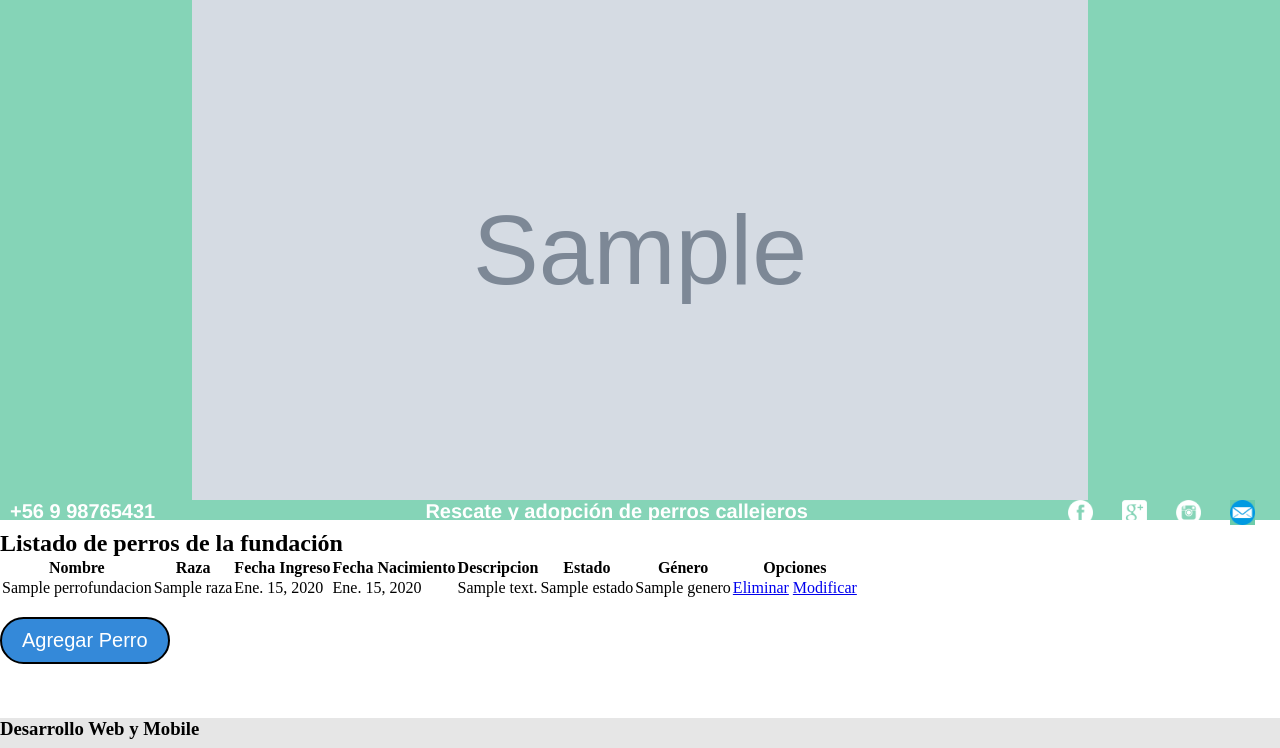
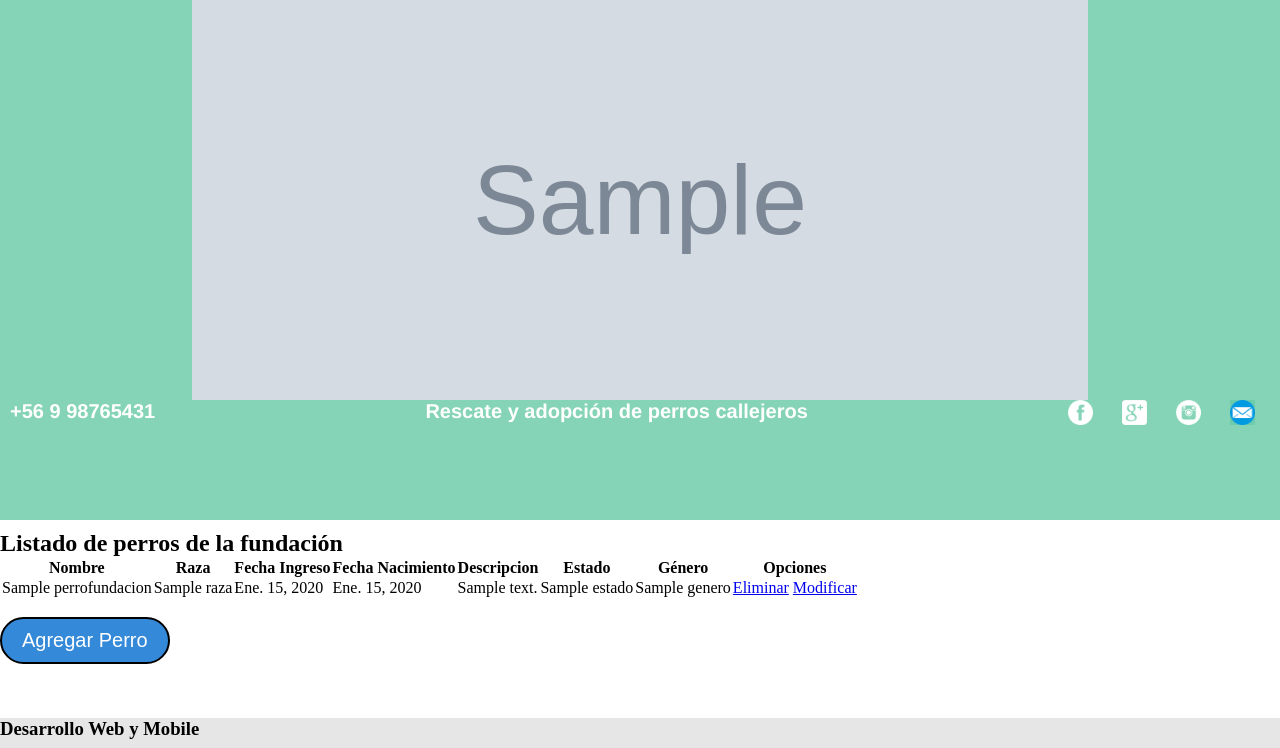
Before and after one commit to hecjara/misperris, a Django app: page /listaperro/ in a window 1280 px wide. Shown: the part 70-818 px from the top of the page. Run offline with Django 3.2, Linux system fonts and the light colour scheme; tables that the repository leaves empty hold one stand-in row (values such as "Sample post"); grey boxes marked "Sample" are stand-in pictures; some libraries are stand-ins or nearby versions.

Commit message:
ahora si

```diff
--- a/core/static/core/css/estilos.css
+++ b/core/static/core/css/estilos.css
@@ -106,7 +106,7 @@ header {
 
 .imagen_landing {
     width: 70%;
-    height: 500px;
+    height: 400px;
     margin: auto;
     display: block;
 }
--- a/core/templates/core/base.html
+++ b/core/templates/core/base.html
@@ -12,6 +12,9 @@
     <script src="https://cdn.jsdelivr.net/bxslider/4.2.12/jquery.bxslider.min.js"></script>
     <link rel="stylesheet" href="https://cdnjs.cloudflare.com/ajax/libs/fancybox/3.3.5/jquery.fancybox.min.css" />
     <script src="https://cdnjs.cloudflare.com/ajax/libs/fancybox/3.3.5/jquery.fancybox.min.js"></script>
+
+
+
     <script src="{% static 'core/js/landing.js' %}"></script>
     <script src="{% static 'core/js/validar.js' %}" ></script>
     <script src="{% static 'core/js/jquery.validate.min.js' %}"></script>
--- a/core/templates/core/listaperro.html
+++ b/core/templates/core/listaperro.html
@@ -37,7 +37,7 @@
 
 {% block contenido %}
 <h2>Listado de perros de la fundación</h2>
-<table>
+<table class="table table-dark">
    <tr>
         <th>Nombre</td>
         <th>Raza</td>
```
